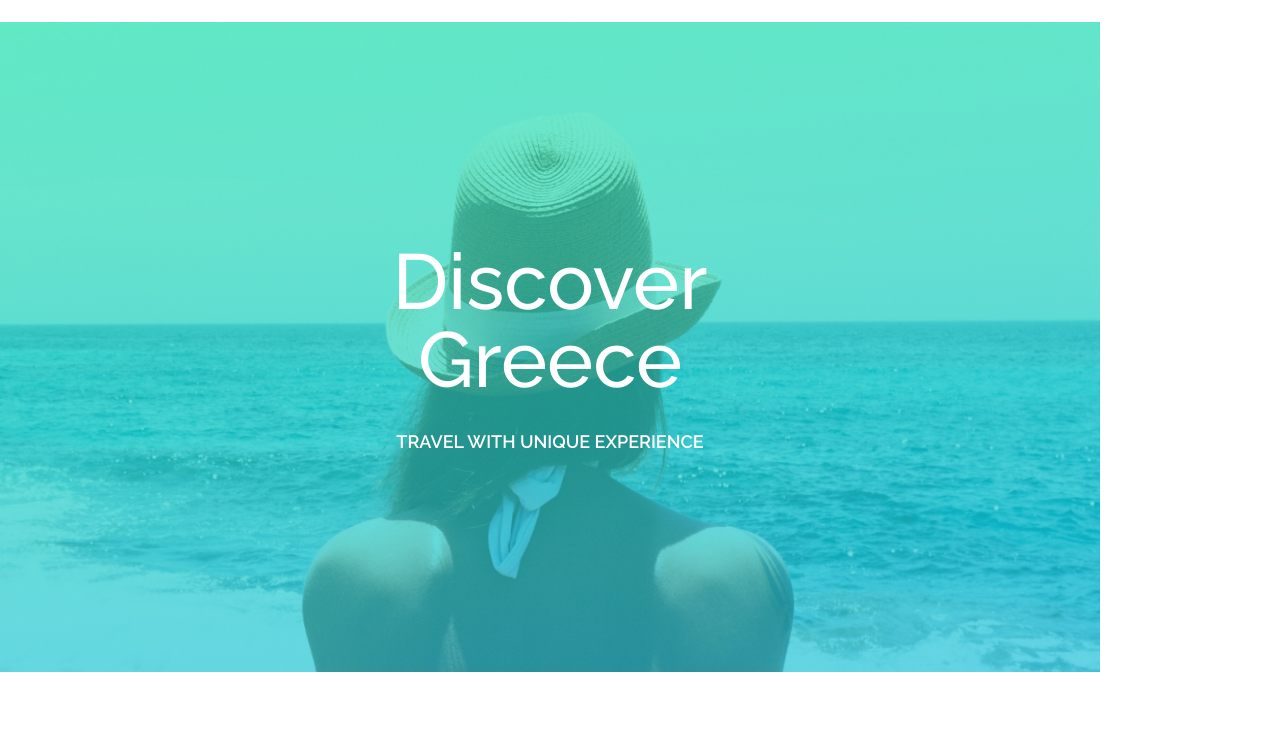
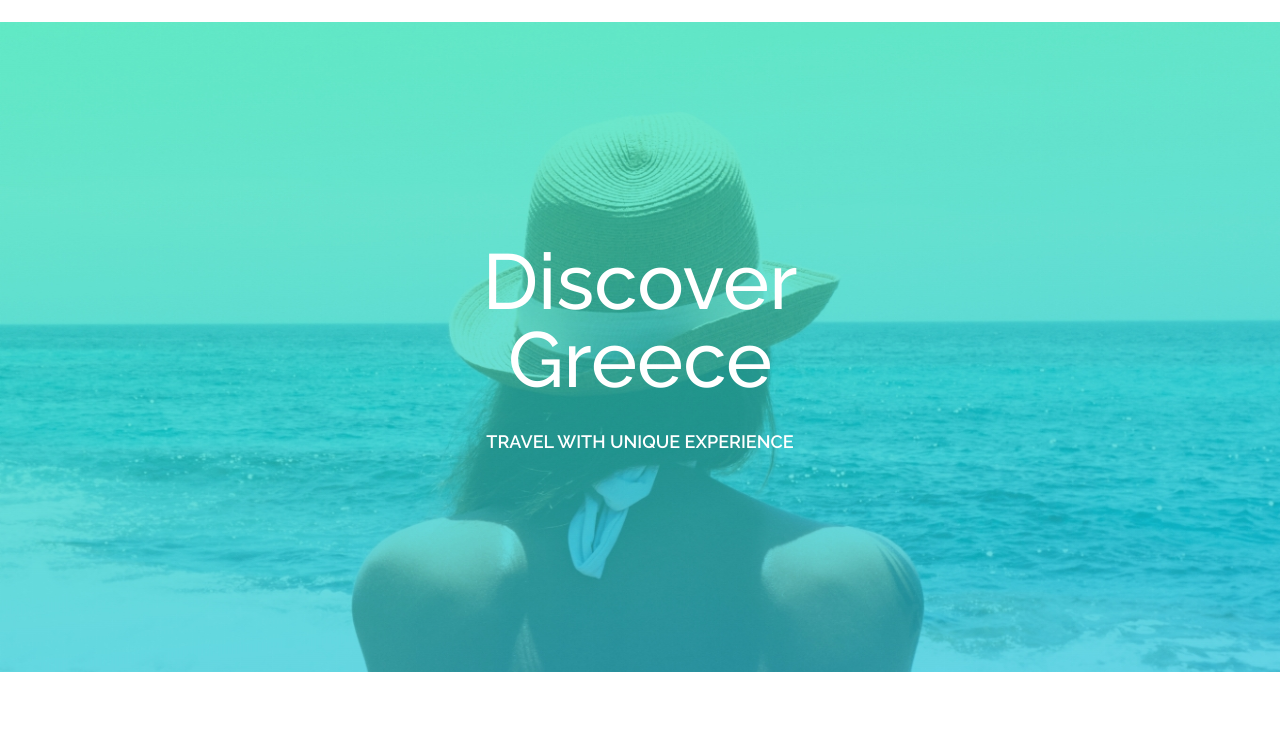
Before and after one commit to Tamaria-G/-8, a plain HTML site: page index.html in a window 1280 px wide. Shown: the part 62-800 px from the top of the page. Drawn offline with Linux system fonts and the light colour scheme.

Commit message:
Update style.css

```diff
--- a/css/style.css
+++ b/css/style.css
@@ -34,10 +34,7 @@
 
 
 /* start sections */
-.s-1 {
-    max-width: 1100px;
 
-}
 .s-1-container {
     width: 100%;
     background-image: url(../img/banner.jpg);
```
